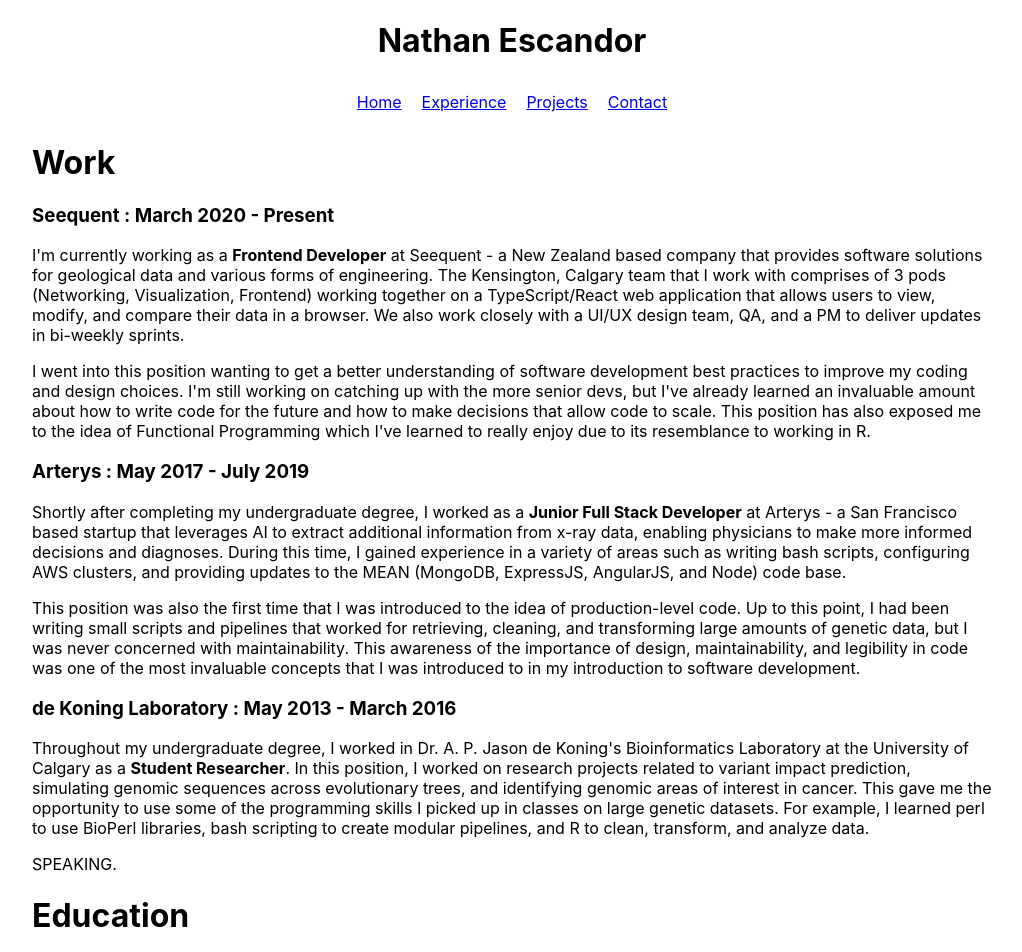
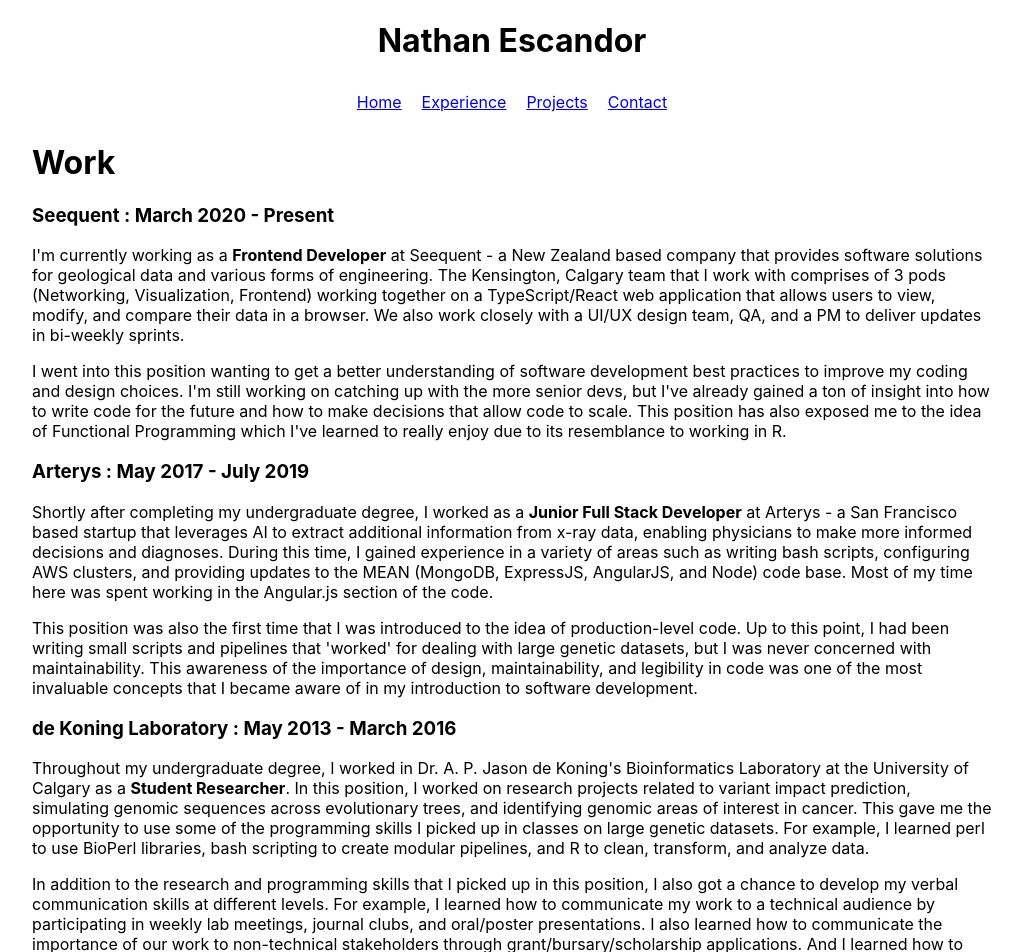
Before and after one commit to NathanEscandor/NathanEscandor.github.io, a React (Create React App) app: page /experience in a window 1280 px wide. Shown: the top 952 px of the page, without its empty margins (128-1150 px from the left). Built offline with nearby package versions, Linux system fonts and the light colour scheme.

Commit message:
Updated some more content

```diff
--- a/package.json
+++ b/package.json
@@ -8,6 +8,7 @@
     "@testing-library/jest-dom": "^5.11.4",
     "@testing-library/react": "^11.1.0",
     "@testing-library/user-event": "^12.1.10",
+    "central-dogma": "^0.0.5",
     "react": "^17.0.1",
     "react-dom": "^17.0.1",
     "react-router-dom": "^5.2.0",
--- a/src/Content/Contact.js
+++ b/src/Content/Contact.js
@@ -5,7 +5,6 @@
     return(
         <>
             <Grid item>
-                <h1>Links to socials, maybe an e-mail submission box</h1>
                 <p>Find me on LinkedIn, Github, or email me at nathan.escandor @ gmail</p>
             </Grid>
         </>
--- a/src/Content/Experience.js
+++ b/src/Content/Experience.js
@@ -11,21 +11,21 @@
                             I'm currently working as a <b>Frontend Developer</b> at Seequent - a New Zealand based company that provides software solutions for geological data and various forms of engineering. The Kensington, Calgary team that I work with comprises of 3 pods (Networking, Visualization, Frontend) working together on a TypeScript/React web application that allows users to view, modify, and compare their data in a browser. We also work closely with a UI/UX design team, QA, and a PM to deliver updates in bi-weekly sprints.
                         </p>
                         <p>
-                            I went into this position wanting to get a better understanding of software development best practices to improve my coding and design choices. I'm still working on catching up with the more senior devs, but I've already learned an invaluable amount about how to write code for the future and how to make decisions that allow code to scale. This position has also exposed me to the idea of Functional Programming which I've learned to really enjoy due to its resemblance to working in R.
+                            I went into this position wanting to get a better understanding of software development best practices to improve my coding and design choices. I'm still working on catching up with the more senior devs, but I've already gained a ton of insight into how to write code for the future and how to make decisions that allow code to scale. This position has also exposed me to the idea of Functional Programming which I've learned to really enjoy due to its resemblance to working in R.
                         </p>
                     <h3>Arterys : May 2017 - July 2019</h3>
                         <p>
-                            Shortly after completing my undergraduate degree, I worked as a <b>Junior Full Stack Developer</b> at Arterys - a San Francisco based startup that leverages AI to extract additional information from x-ray data, enabling physicians to make more informed decisions and diagnoses. During this time, I gained experience in a variety of areas such as writing bash scripts, configuring AWS clusters, and providing updates to the MEAN (MongoDB, ExpressJS, AngularJS, and Node) code base.
+                            Shortly after completing my undergraduate degree, I worked as a <b>Junior Full Stack Developer</b> at Arterys - a San Francisco based startup that leverages AI to extract additional information from x-ray data, enabling physicians to make more informed decisions and diagnoses. During this time, I gained experience in a variety of areas such as writing bash scripts, configuring AWS clusters, and providing updates to the MEAN (MongoDB, ExpressJS, AngularJS, and Node) code base. Most of my time here was spent working in the Angular.js section of the code.
                         </p>
                         <p>
-                            This position was also the first time that I was introduced to the idea of production-level code. Up to this point, I had been writing small scripts and pipelines that worked for retrieving, cleaning, and transforming large amounts of genetic data, but I was never concerned with maintainability. This awareness of the importance of design, maintainability, and legibility in code was one of the most invaluable concepts that I was introduced to in my introduction to software development.
+                            This position was also the first time that I was introduced to the idea of production-level code. Up to this point, I had been writing small scripts and pipelines that 'worked' for dealing with large genetic datasets, but I was never concerned with maintainability. This awareness of the importance of design, maintainability, and legibility in code was one of the most invaluable concepts that I became aware of in my introduction to software development.
                         </p>
                     <h3>de Koning Laboratory : May 2013 - March 2016</h3>
                         <p>
                             Throughout my undergraduate degree, I worked in Dr. A. P. Jason de Koning's Bioinformatics Laboratory at the University of Calgary as a <b>Student Researcher</b>. In this position, I worked on research projects related to variant impact prediction, simulating genomic sequences across evolutionary trees, and identifying genomic areas of interest in cancer. This gave me the opportunity to use some of the programming skills I picked up in classes on large genetic datasets. For example, I learned perl to use BioPerl libraries, bash scripting to create modular pipelines, and R to clean, transform, and analyze data.
                         </p>
                         <p>
-                            SPEAKING.
+                            In addition to the research and programming skills that I picked up in this position, I also got a chance to develop my verbal communication skills at different levels. For example, I learned how to communicate my work to a technical audience by participating in weekly lab meetings, journal clubs, and oral/poster presentations. I also learned how to communicate the importance of our work to non-technical stakeholders through grant/bursary/scholarship applications. And I learned how to communicate what I do to my non-technical friends, family, and peers.
                         </p>
                 <h1>Education</h1>
                     <h3>University of Calgary - Bachelor of Health Sciences (Bioinformatics) : 2017</h3>
--- a/src/Content/Home.js
+++ b/src/Content/Home.js
@@ -14,7 +14,7 @@
                     Hi! I'm Nathan.<br /><br />
 
                     I'm a software developer based out of Calgary, AB currently focusing on front end web development.<br /><br />
-                    Right now, I'm working on a team at Seequent to translate a desktop application into a TypeScript/React webapp.<br /><br />
+                    Right now, I'm working on a team at Seequent to translate features from a desktop application into a TypeScript/React webapp.<br /><br />
                     In the past, I've worked as a student researcher in Dr. A. P. Jason de Koning's Bioinformatics lab, and at Arterys as a junior developer.<br /><br />
                     When I'm not working on React components, I like to play music, go skateboarding, and spend time with my cats; Chester and Pretzel.
                 </p>
```
Also changed, not shown: 1 other file (tests, documents, lock files or other folders).
